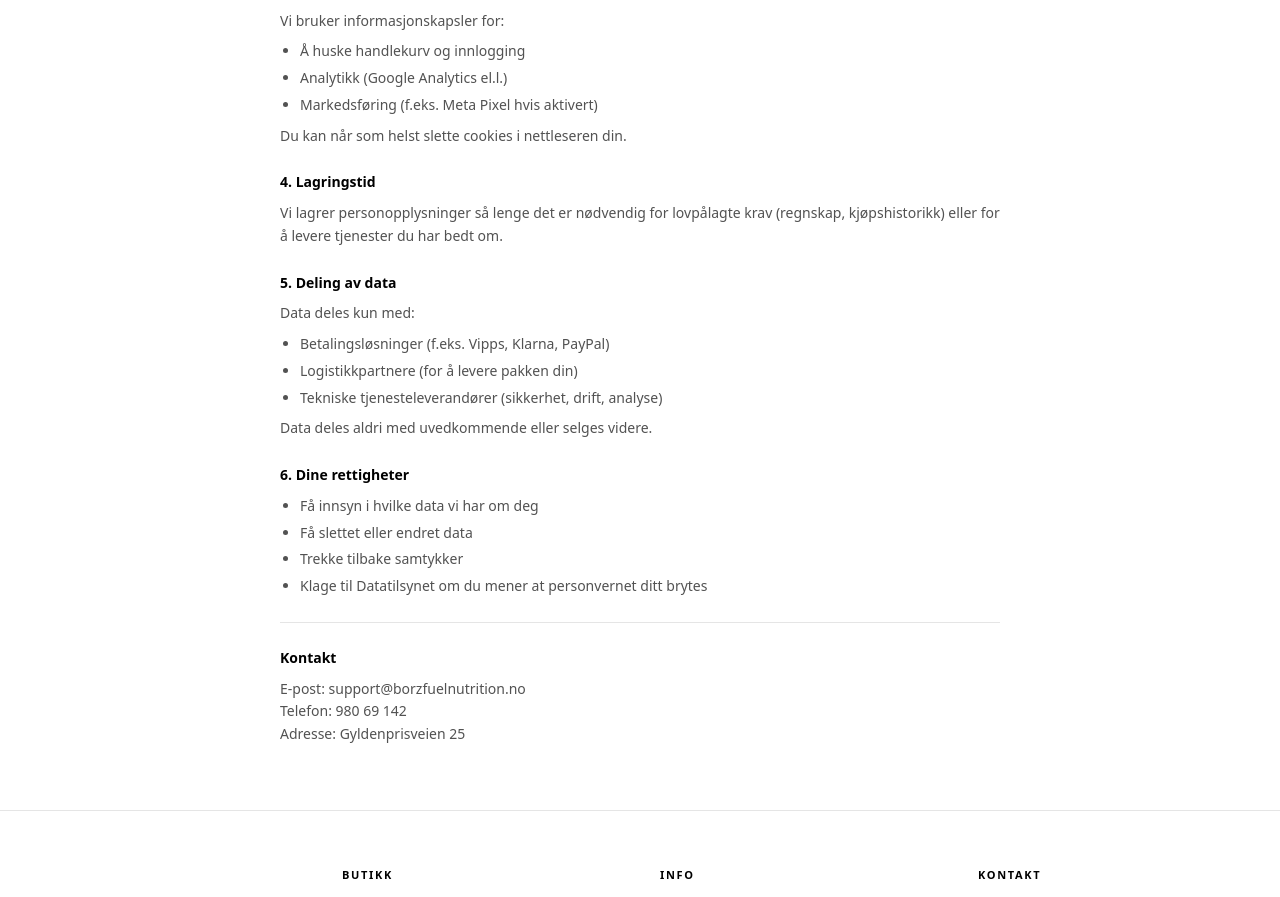
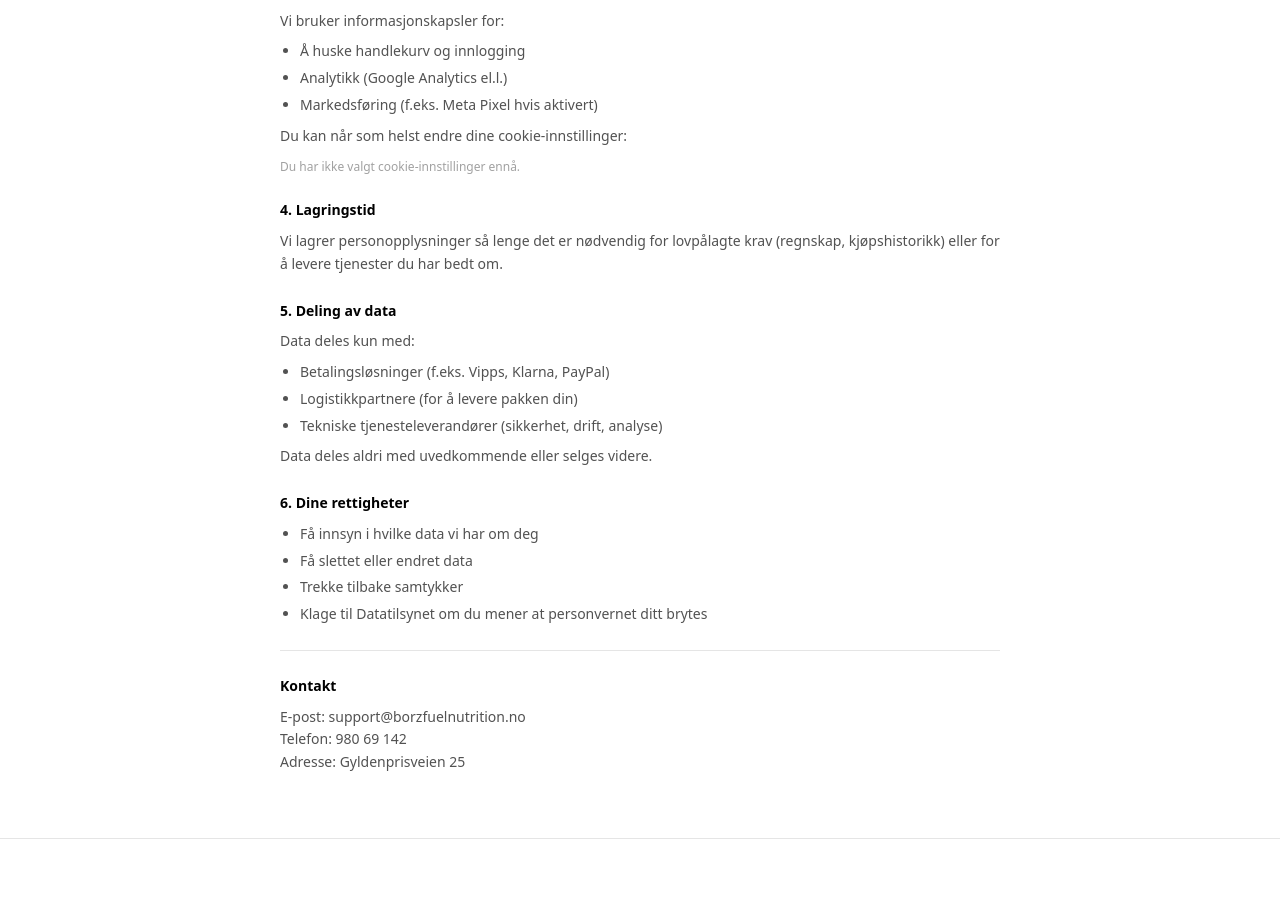
Before and after one commit to sharoy674281/borzfuel_woocommerce, a Next.js app: page /vilkar-personvern in a window 1280 px wide. Shown: the part 1020-1917 px from the top of the page. Built offline with nearby package versions, Linux system fonts and the light colour scheme; no server answers.

Commit message:
nye cookie settings

```diff
--- /dev/null
+++ b/src/app/vilkar-personvern/layout.tsx
@@ -0,0 +1,11 @@
+import type { Metadata } from "next";
+
+export const metadata: Metadata = {
+  title: "Vilkår & Personvern",
+  description:
+    "Les om brukervilkår, personvern og informasjonskapsler hos Borzfuel Nutrition.",
+};
+
+export default function Layout({ children }: { children: React.ReactNode }) {
+  return children;
+}
--- a/src/app/vilkar-personvern/page.tsx
+++ b/src/app/vilkar-personvern/page.tsx
@@ -1,10 +1,6 @@
-import type { Metadata } from "next";
+"use client";
 
-export const metadata: Metadata = {
-  title: "Vilkår & Personvern",
-  description:
-    "Les om brukervilkår, personvern og informasjonskapsler hos Borzfuel Nutrition.",
-};
+import CookieSettings from "@/components/CookieSettings";
 
 export default function VilkarPersonvernPage() {
   return (
@@ -105,8 +101,11 @@ export default function VilkarPersonvernPage() {
               <li>Markedsføring (f.eks. Meta Pixel hvis aktivert)</li>
             </ul>
             <p className="mt-2">
-              Du kan når som helst slette cookies i nettleseren din.
+              Du kan når som helst endre dine cookie-innstillinger:
             </p>
+            <div className="mt-3">
+              <CookieSettings />
+            </div>
           </div>
 
           <div>
--- /dev/null
+++ b/src/components/CookieSettings.tsx
@@ -0,0 +1,37 @@
+"use client";
+
+import { useState, useEffect } from "react";
+import { getCookieConsent, resetCookieConsent } from "./CookieBanner";
+
+export default function CookieSettings() {
+  const [consent, setConsent] = useState<string | null>(null);
+
+  useEffect(() => {
+    setConsent(getCookieConsent());
+  }, []);
+
+  if (!consent) {
+    return (
+      <p className="text-xs text-neutral-400">
+        Du har ikke valgt cookie-innstillinger ennå.
+      </p>
+    );
+  }
+
+  return (
+    <div className="flex items-center gap-3">
+      <p className="text-xs text-neutral-500">
+        Nåværende valg:{" "}
+        <span className="font-medium text-black">
+          {consent === "all" ? "Alle cookies godtatt" : "Kun nødvendige"}
+        </span>
+      </p>
+      <button
+        onClick={resetCookieConsent}
+        className="px-3 py-1.5 text-[11px] font-medium uppercase tracking-wider border border-black text-black hover:bg-neutral-100 transition-colors cursor-pointer"
+      >
+        Endre
+      </button>
+    </div>
+  );
+}
```
